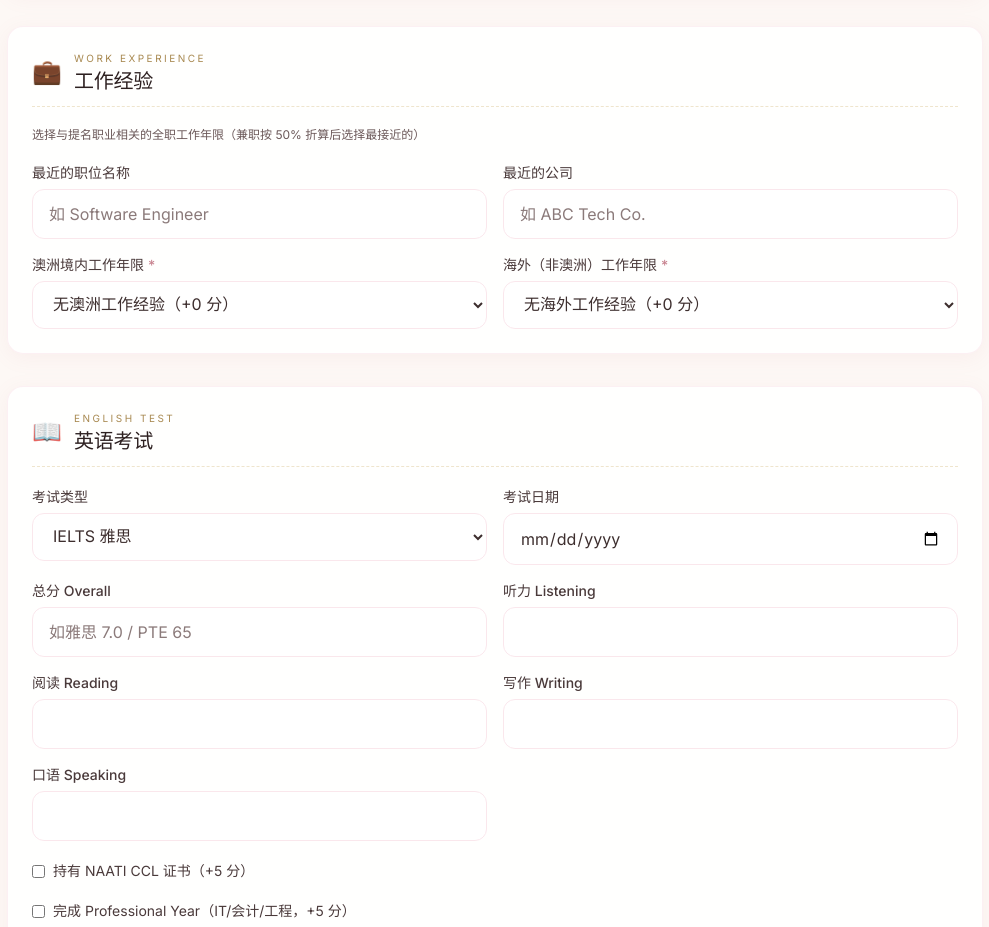
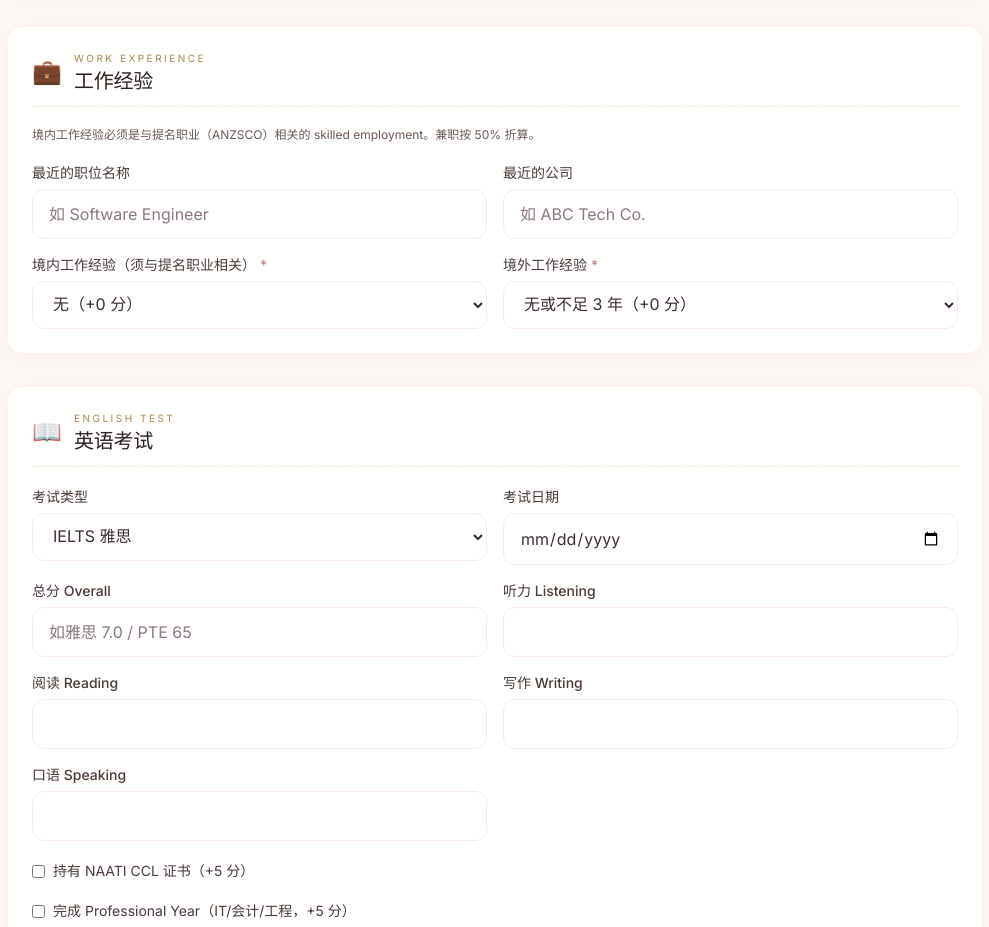
Before and after one commit to weckson/LydiaLiu_EducationApp, a Next.js app: page /assess/new in a window 1280 px wide. Shown: the part 1380-2307 px from the top of the page, without its empty margins (145-1134 px from the left). Built offline with nearby package versions, Linux system fonts and the light colour scheme.

Commit message:
fix: 工作经验改为境内/境外，境内标注须与提名职业相关

```diff
--- a/components/AssessmentForm.tsx
+++ b/components/AssessmentForm.tsx
@@ -172,7 +172,7 @@ export function AssessmentForm({
         {/* ═══ Section 3: 工作经验（简化下拉版）═══ */}
         <Section title="工作经验" subtitle="Work Experience" icon="💼">
           <div className="text-xs text-ink-500 -mt-2 mb-4">
-            选择与提名职业相关的全职工作年限（兼职按 50% 折算后选择最接近的）
+            境内工作经验必须是与提名职业（ANZSCO）相关的 skilled employment。兼职按 50% 折算。
           </div>
           <Grid cols={2}>
             <Field label="最近的职位名称">
@@ -189,31 +189,31 @@ export function AssessmentForm({
                 className="input-elegant"
               />
             </Field>
-            <Field label="澳洲境内工作年限" required>
+            <Field label="境内工作经验（须与提名职业相关）" required>
               <select
                 name="auWorkYears"
                 defaultValue="0"
                 required
                 className="input-elegant cursor-pointer"
               >
-                <option value="0">无澳洲工作经验（+0 分）</option>
+                <option value="0">无（+0 分）</option>
                 <option value="1">1-2 年（+5 分）</option>
                 <option value="3">3-4 年（+10 分）</option>
                 <option value="5">5-7 年（+15 分）</option>
-                <option value="8">8 年以上（+20 分）</option>
+                <option value="8">8 年及以上（+20 分）</option>
               </select>
             </Field>
-            <Field label="海外（非澳洲）工作年限" required>
+            <Field label="境外工作经验" required>
               <select
                 name="overseasWorkYears"
                 defaultValue="0"
                 required
                 className="input-elegant cursor-pointer"
               >
-                <option value="0">无海外工作经验（+0 分）</option>
+                <option value="0">无或不足 3 年（+0 分）</option>
                 <option value="3">3-4 年（+5 分）</option>
                 <option value="5">5-7 年（+10 分）</option>
-                <option value="8">8 年以上（+15 分）</option>
+                <option value="8">8 年及以上（+15 分）</option>
               </select>
             </Field>
           </Grid>
@@ -420,21 +420,21 @@ function ScoreReferenceModal({ onClose }: { onClose: () => void }) {
           <RefRow label="低于 Competent" value="不合格" warn />
         </RefSection>
 
-        {/* 海外工作 */}
-        <RefSection title="海外工作经验 Overseas Work">
+        {/* 境外工作 */}
+        <RefSection title="境外工作经验 Overseas Work">
           <RefRow label="不足 3 年" value="0" />
           <RefRow label="3-4 年" value="5" />
           <RefRow label="5-7 年" value="10" />
-          <RefRow label="8 年以上" value="15" highlight />
+          <RefRow label="8 年及以上" value="15" highlight />
         </RefSection>
 
-        {/* 澳洲工作 */}
-        <RefSection title="澳洲工作经验 Australian Work">
+        {/* 境内工作 */}
+        <RefSection title="境内工作经验 Australian Work（须与提名职业相关）">
           <RefRow label="不足 1 年" value="0" />
           <RefRow label="1-2 年" value="5" />
           <RefRow label="3-4 年" value="10" />
           <RefRow label="5-7 年" value="15" />
-          <RefRow label="8 年以上" value="20" highlight />
+          <RefRow label="8 年及以上" value="20" highlight />
         </RefSection>
 
         {/* 学历 */}
```
